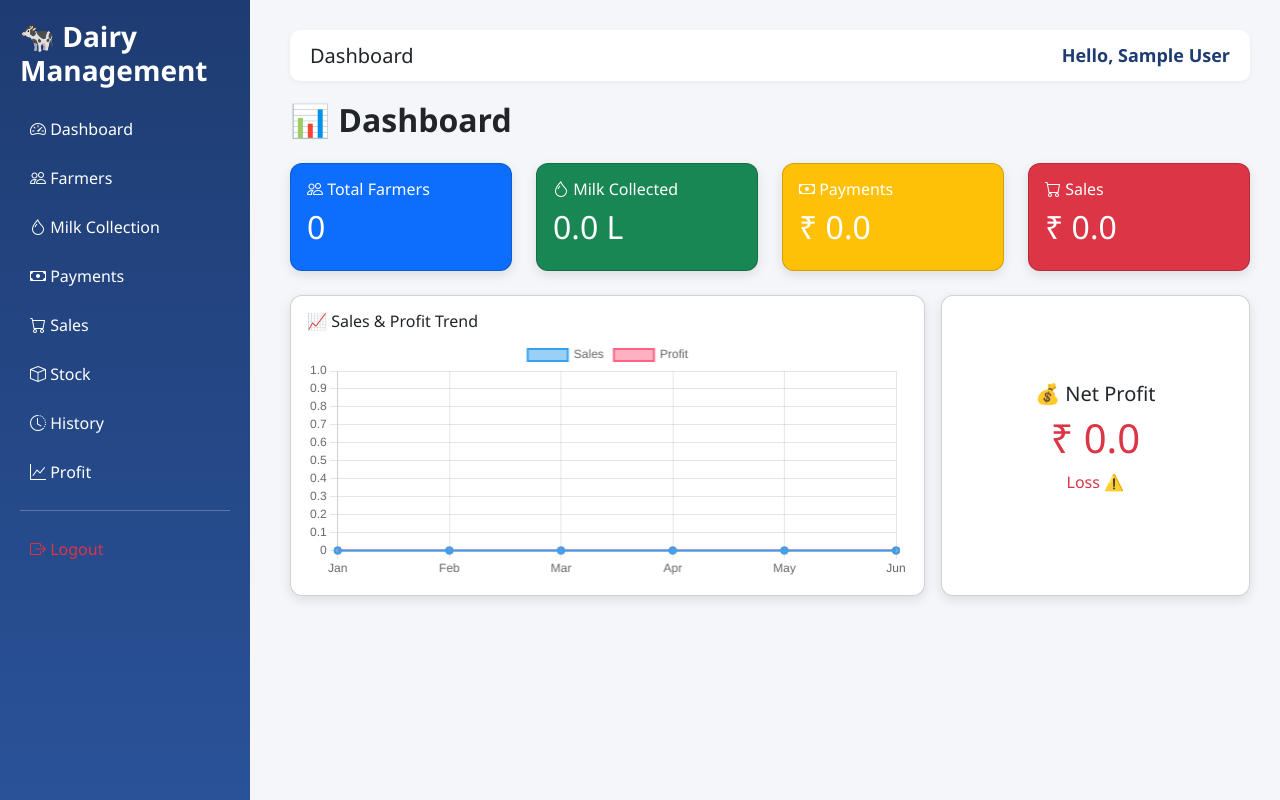
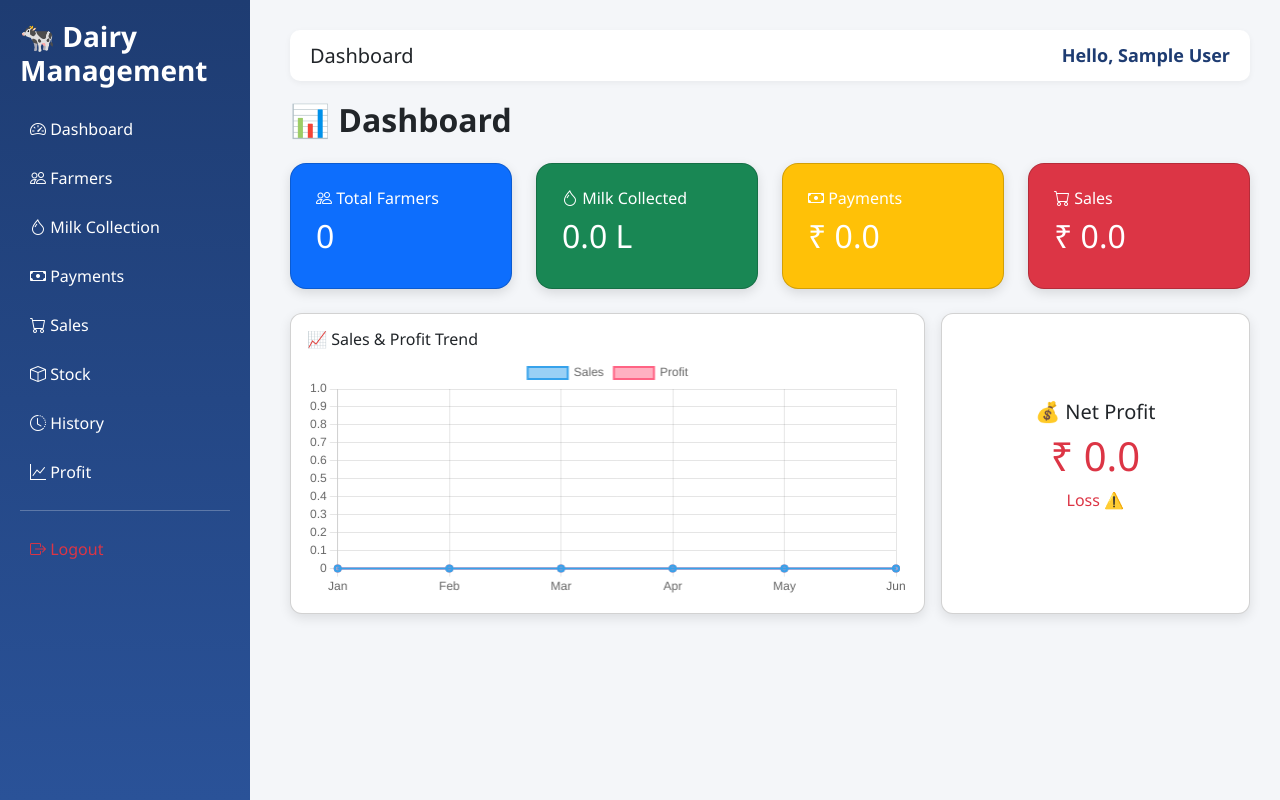
Before and after one commit to mithunnagaraj44-ops/dairy-management-system, a Flask app: page / in a window 1280 px wide. Run offline with Flask 3, Linux system fonts and the light colour scheme; the visitor is signed in with stand-in values (Sample User, id 1); data that the repository does not hold is empty.

Commit message:
Fixed clickable dashboard navigation cards

```diff
--- a/templates/base.html
+++ b/templates/base.html
@@ -123,24 +123,32 @@
 
         }
 
-        /* DASHBOARD CARDS CLICK EFFECT */
+        /* DASHBOARD CARDS */
         .dashboard-link {
 
             text-decoration: none;
 
         }
 
-        .dashboard-link .card {
+        .dashboard-card {
+
+            border-radius: 16px;
+
+            padding: 25px;
+
+            color: white;
 
             transition: 0.3s;
 
+            box-shadow: 0 4px 12px rgba(0,0,0,0.12);
+
         }
 
-        .dashboard-link .card:hover {
+        .dashboard-card:hover {
 
-            transform: translateY(-4px);
+            transform: translateY(-5px);
 
-            box-shadow: 0 6px 18px rgba(0,0,0,0.15);
+            box-shadow: 0 8px 20px rgba(0,0,0,0.18);
 
         }
 
@@ -215,15 +223,13 @@
             Dashboard
         </h5>
 
-        <!-- SHOW USER NAME -->
         <div class="user-name">
-
-           Hello, {{ session.get('name') }}
-
+            Hello, {{ session.get('name') }}
         </div>
 
     </div>
 
+    <!-- PAGE CONTENT -->
     {% block content %}{% endblock %}
 
 </div>
--- a/templates/index.html
+++ b/templates/index.html
@@ -4,112 +4,209 @@
 
 <h2 class="mb-4 fw-bold">📊 Dashboard</h2>
 
+<!-- DASHBOARD CARDS -->
 <div class="row g-4">
 
+    <!-- TOTAL FARMERS -->
     <div class="col-md-3">
-    <div class="card text-white bg-primary card-box p-3">
-        <h6><i class="bi bi-people"></i> Total Farmers</h6>
+
+        <a href="/farmers" class="dashboard-link">
+
+            <div class="card text-white bg-primary dashboard-card">
+
+                <h6>
+                    <i class="bi bi-people"></i>
+                    Total Farmers
+                </h6>
+
                 <h2>{{ farmers }}</h2>
-    </div>
+
             </div>
 
-<div class="col-md-3">
-    <div class="card text-white bg-success card-box p-3">
-        <h6><i class="bi bi-droplet"></i> Milk Collected</h6>
-        <h2>{{ milk }} L</h2>
-    </div>
+        </a>
+
     </div>
 
+    <!-- MILK COLLECTION -->
     <div class="col-md-3">
-    <div class="card text-white bg-warning card-box p-3">
-        <h6><i class="bi bi-cash"></i> Payments</h6>
-        <h2>₹ {{ payments }}</h2>
-    </div>
+
+        <a href="/milk" class="dashboard-link">
+
+            <div class="card text-white bg-success dashboard-card">
+
+                <h6>
+                    <i class="bi bi-droplet"></i>
+                    Milk Collected
+                </h6>
+
+                <h2>{{ milk }} L</h2>
+
             </div>
 
+        </a>
+
+    </div>
+
+    <!-- PAYMENTS -->
     <div class="col-md-3">
-    <div class="card text-white bg-danger card-box p-3">
-        <h6><i class="bi bi-cart"></i> Sales</h6>
+
+        <a href="/payments" class="dashboard-link">
+
+            <div class="card text-white bg-warning dashboard-card">
+
+                <h6>
+                    <i class="bi bi-cash"></i>
+                    Payments
+                </h6>
+
+                <h2>₹ {{ payments }}</h2>
+
+            </div>
+
+        </a>
+
+    </div>
+
+    <!-- SALES -->
+    <div class="col-md-3">
+
+        <a href="/sales" class="dashboard-link">
+
+            <div class="card text-white bg-danger dashboard-card">
+
+                <h6>
+                    <i class="bi bi-cart"></i>
+                    Sales
+                </h6>
+
                 <h2>₹ {{ sales }}</h2>
+
             </div>
+
+        </a>
+
     </div>
 
 </div>
 
+<!-- CHART + PROFIT -->
 <div class="row g-3 mt-2 align-items-stretch">
 
+    <!-- CHART -->
     <div class="col-md-8">
+
         <div class="card card-box p-3 h-100">
-        <h6 class="mb-2">📈 Sales & Profit Trend</h6>
+
+            <h6 class="mb-2">
+                📈 Sales & Profit Trend
+            </h6>
 
             <div style="position:relative; height:240px;">
+
                 <canvas id="chart"></canvas>
-        </div>
-    </div>
+
             </div>
 
+        </div>
+
+    </div>
+
+    <!-- PROFIT -->
     <div class="col-md-4">
+
         <div class="card card-box p-4 text-center h-100 d-flex flex-column justify-content-center">
 
             <h5>💰 Net Profit</h5>
 
             <h1 class="{% if profit > 0 %}text-success{% else %}text-danger{% endif %}">
+
                 ₹ {{ profit }}
+
             </h1>
 
             {% if profit > 0 %}
-            <p class="text-success">Profit 👍</p>
+
+                <p class="text-success">
+                    Profit 👍
+                </p>
+
             {% else %}
-            <p class="text-danger">Loss ⚠️</p>
+
+                <p class="text-danger">
+                    Loss ⚠️
+                </p>
+
             {% endif %}
 
-    </div>
         </div>
 
     </div>
 
+</div>
+
+<!-- CHART JS -->
 <script src="https://cdn.jsdelivr.net/npm/chart.js"></script>
 
 <script>
+
 const ctx = document.getElementById('chart');
 
 const salesData = {{ sales_data | tojson }};
 const profitData = {{ profit_data | tojson }};
 
 new Chart(ctx, {
+
     type: 'line',
+
     data: {
+
         labels: ['Jan', 'Feb', 'Mar', 'Apr', 'May', 'Jun'],
+
         datasets: [
+
             {
                 label: 'Sales',
                 data: salesData,
                 borderWidth: 2,
                 tension: 0.4
             },
+
             {
                 label: 'Profit',
                 data: profitData,
                 borderWidth: 2,
                 tension: 0.4
             }
+
         ]
     },
+
     options: {
+
         responsive: true,
+
         maintainAspectRatio: false,
+
         plugins: {
+
             legend: {
                 position: 'top'
             }
+
         },
+
         scales: {
+
             y: {
                 beginAtZero: true
             }
+
         }
+
     }
+
 });
+
 </script>
 
 {% endblock %}
```
Lines whose indentation alone changed are shown as unchanged.
